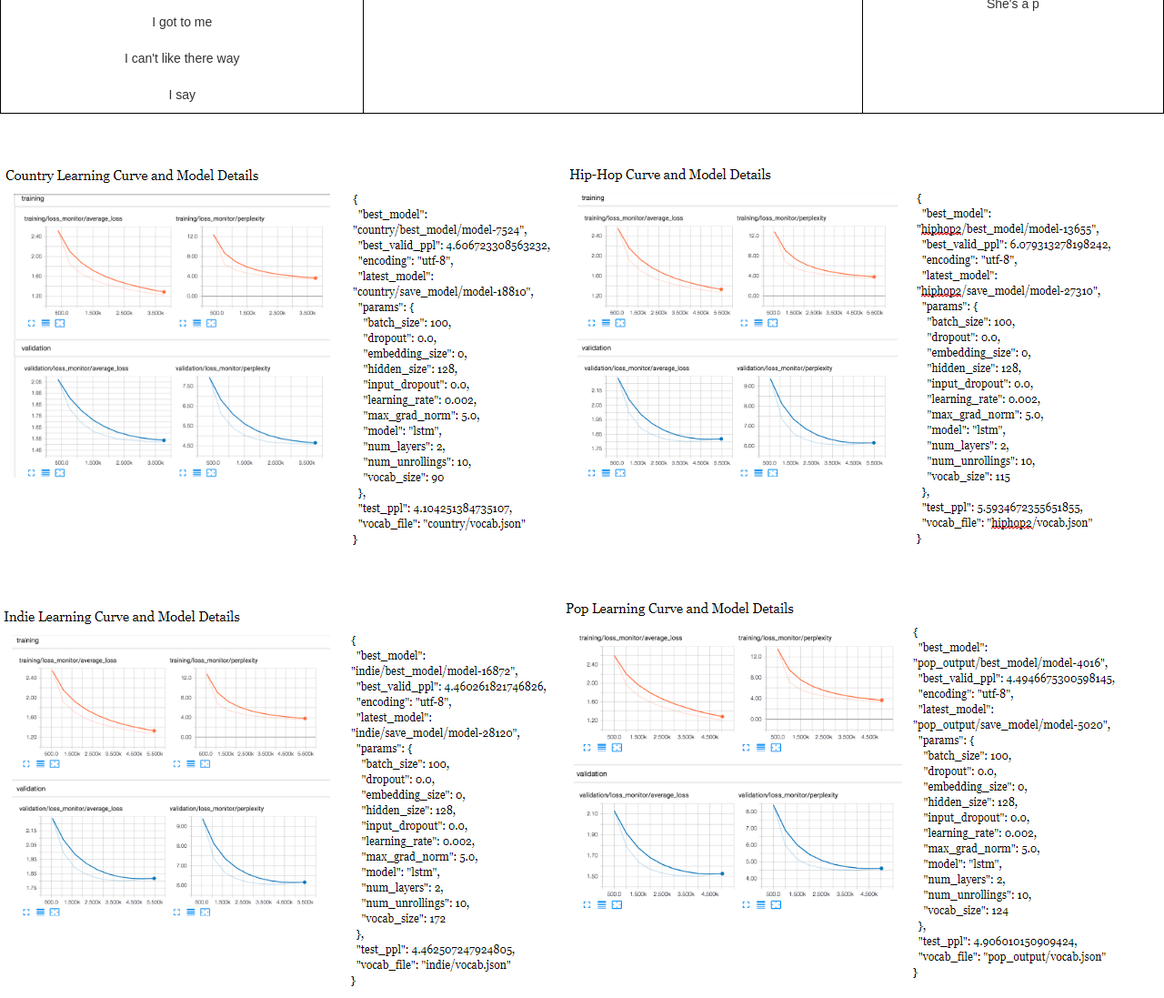
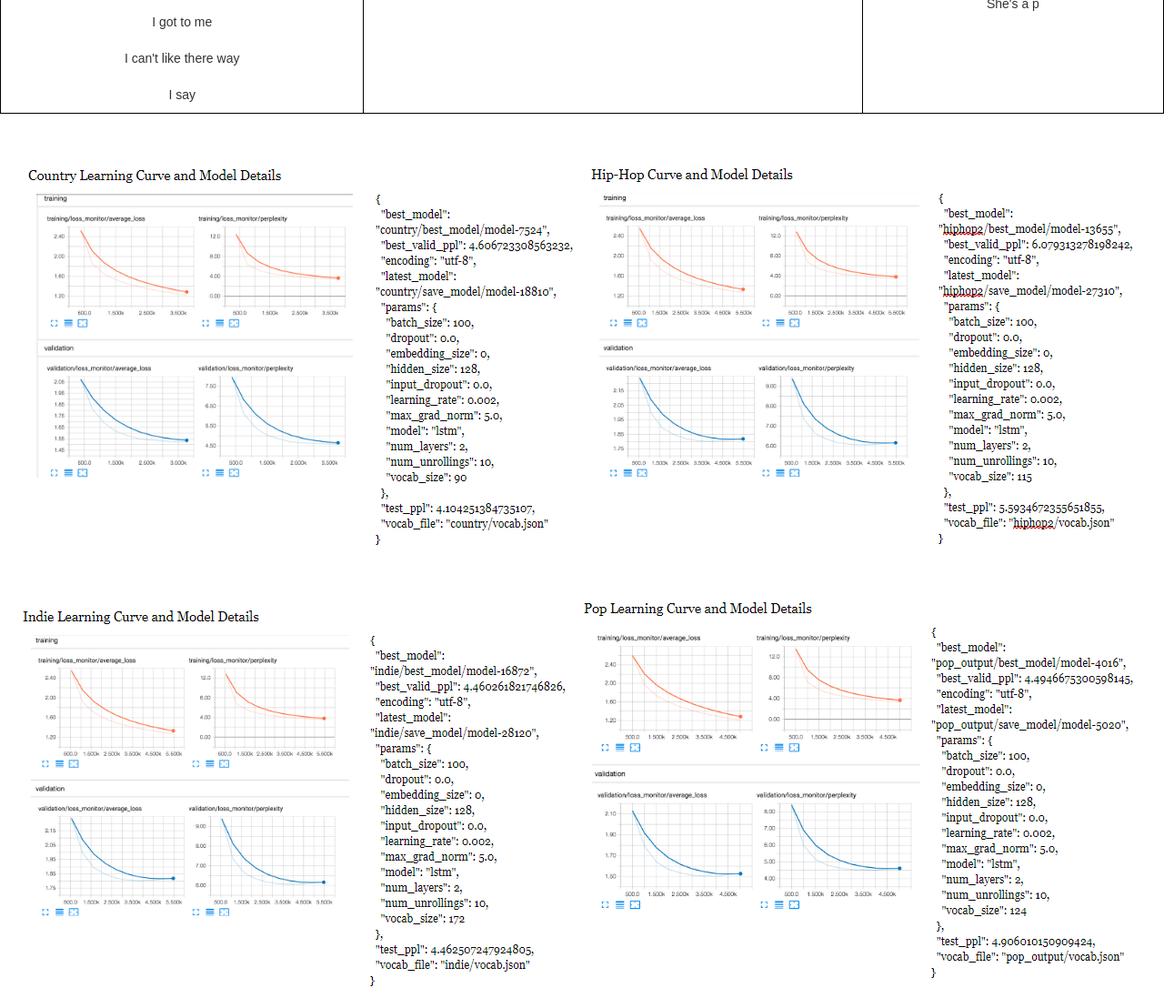
Before and after one commit to MSNimo/msnimo.github.io, a plain HTML site: page gen.html in a window 1280 px wide. Shown: the part 3840-4937 px from the top of the page at 91% size. Drawn offline with nearby package versions, Linux system fonts and the light colour scheme.

Commit message:
Quick gen fix

```diff
--- a/gen.html
+++ b/gen.html
@@ -62,8 +62,7 @@
                 <td class="tg-baqh"><span style="font-weight:bold">Sample Rock</span><br><br> I'm sourone <br><br> L.A. progling out <br><br> You know <br><br> You're a party <br><br> Sometimes I wanna be alone <br><br> The word the word <br><br> If I can a tramming with my stacker <br><br> Well, I fall you know <br><br> I fat you wait <br><br> If you know the did care <br><br> It's the sound of the story <br><br> All the time to start the find him like a light <br><br> To the dark <br><br> L'all feel that we were the strong <br><br> Another water <br><br> You know I'm handy street <br><br> I wanna shoke it <br><br> You know you want <br><br> I'm as a trips <br><br> Then your feeling in the whole thing with you <br><br> I'm dropping and I want me probley <br><br> Well, I'm fat, some words <br><br> She's a call of the day <br><br> You know I'm alone day <br><br> And not know <br><br> I'm the dide as the starter <br><br> When I wanna be there <br><br> But I'm fat, you want to see <br><br> It make you wart to was the her every casting the story <br><br> If you want for the suck <br><br> There's no discrop <br><br> That we've got down <br><br> L.A. peypic lide in the whole to the water <br><br> And I do it watch a little that I don't take a sitter <br><br> Every started <br><br> Then feel from <br><br> You got to do you <br><br> She's a p<br><br></td>
             </tr>
         </table>
-        <div>
-            <div style = "width: 10%"></div>
+        <div style="text-align: center">
         <img src="ML_Pictures/country-learning-curve.png" style="display: inline-block; margin: 3% auto 1%;">
         <img src="ML_Pictures/hip-hop-learning-curve.png" style="display: inline-block; margin: 3% auto 1%;">
         <img src="ML_Pictures/indie-learning-curve.png" style="display: inline-block; margin: 3% auto 1%;">
```
